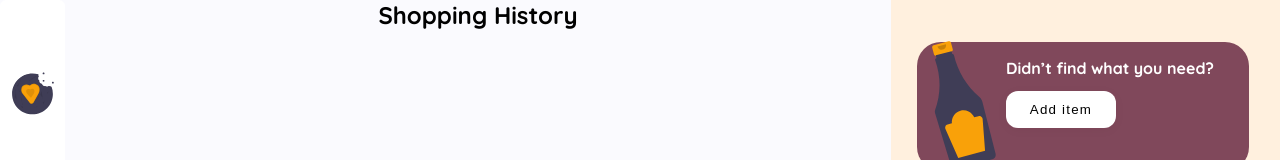
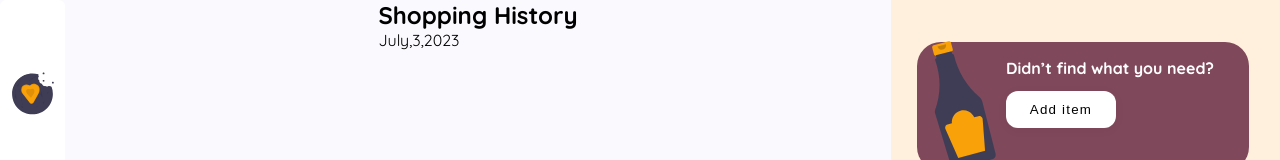
Before and after one commit to EjiroOsiephri/Shoppingfy-app, a React (Vite) app in the folder shoppingify-master/vite-project/: page /shopping-history in a window 1280 px wide. Shown: the top 160 px of the page. Built offline with nearby package versions, Linux system fonts and the light colour scheme.

Commit message:
Time to work with redux persist

```diff
--- a/shoppingify-master/vite-project/src/App.jsx
+++ b/shoppingify-master/vite-project/src/App.jsx
@@ -42,6 +42,8 @@ function App() {
       setHistoryTitle("");
     }
   }, [historyTitle]);
+
+  console.log(allItemsInHistoryArray);
 
   function searchInput(item) {
     setSearchItem(item);
--- a/shoppingify-master/vite-project/src/Components/shoppinghistory/ShoppingList.jsx
+++ b/shoppingify-master/vite-project/src/Components/shoppinghistory/ShoppingList.jsx
@@ -1,8 +1,49 @@
 import React from "react";
 
 const ShoppingList = () => {
-  const currentDate = new Date().toLocaleDateString();
+  const currentDate = new Date();
+  const currentYear = currentDate.getFullYear();
+  const currentDay = currentDate.getDay();
+  const currentMonth = currentDate.getMonth();
 
+  let monthToString;
+  if (currentMonth === 1) {
+    monthToString = "January";
+  }
+  if (currentMonth === 2) {
+    monthToString = "February";
+  }
+  if (currentMonth === 3) {
+    monthToString = "March";
+  }
+  if (currentMonth === 4) {
+    monthToString = "April";
+  }
+  if (currentMonth === 5) {
+    monthToString = "May";
+  }
+  if (currentMonth === 6) {
+    monthToString = "June";
+  }
+  if (currentMonth === 7) {
+    monthToString = "July";
+  }
+  if (currentMonth === 8) {
+    monthToString = "August";
+  }
+  if (currentMonth === 9) {
+    monthToString = "September";
+  }
+  if (currentMonth === 10) {
+    monthToString = "October";
+  }
+  if (currentMonth === 11) {
+    monthToString = "November";
+  }
+  if (currentMonth === 12) {
+    monthToString = "December";
+  }
+  console.log(currentMonth);
   return (
     <>
       <section>
@@ -11,8 +52,8 @@ const ShoppingList = () => {
         </header>
         <aside>
           <div className="date-container">
-            {/* <span>{currentMonth}</span>,<span>{currentDay}</span>,
-            <span>{currentYear}</span> */}
+            <span>{monthToString}</span>,<span>{currentDay}</span>,
+            <span>{currentYear}</span>
           </div>
         </aside>
       </section>
```
